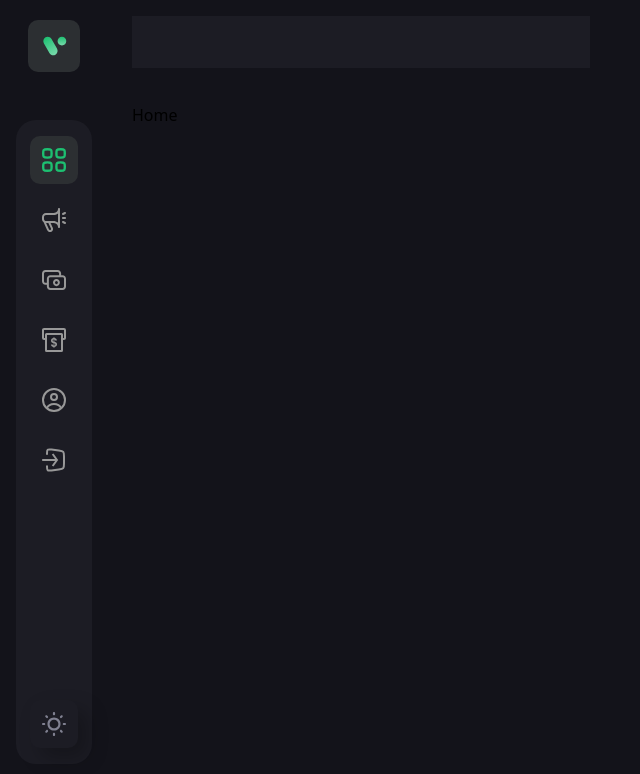
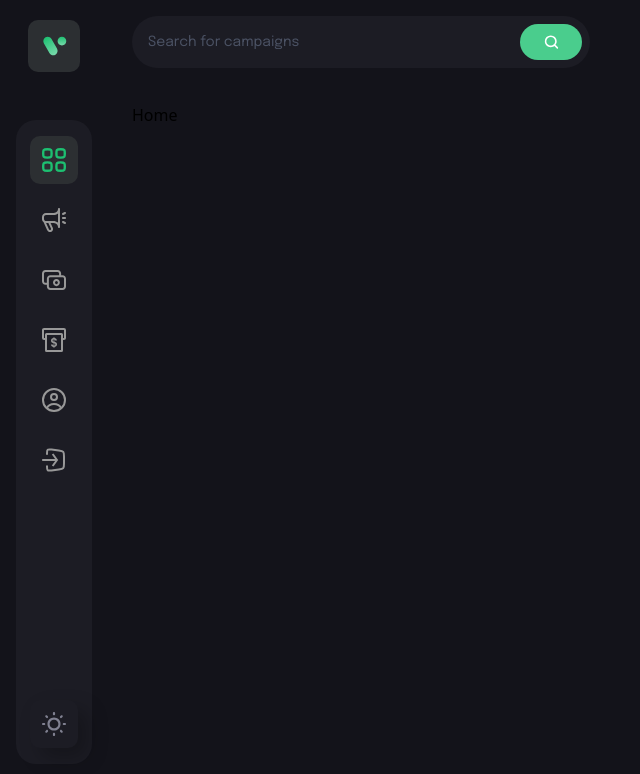
Before and after one commit to vcristian1/SmartCampaigns, a React (Vite) app in the folder client/: page / in a window 1280 px wide. Shown: the top 774 px of the page, without its empty margins (0-640 px from the left). Built offline with nearby package versions, Linux system fonts and the light colour scheme; what @thirdweb-dev/react would draw is missing.

Commit message:
added additional container for the green search button in navbar

```diff
--- a/client/src/components/Navbar.jsx
+++ b/client/src/components/Navbar.jsx
@@ -11,8 +11,11 @@ const Navbar = () => {
 
   return (
     <div className='flex md:flex-row flex-col-reverse justify-between mb-[35px] gap-6'>
-      <div className='lg:flex-1 flex-row max-w-[458px] py-2 pl-4 pr-2 h-[52px] bg-[#1c1c24]'>
-
+      <div className="lg:flex-1 flex flex-row max-w-[458px] py-2 pl-4 pr-2 h-[52px] bg-[#1c1c24] rounded-[100px]">
+        <input type="text" placeholder="Search for campaigns" className="flex w-full font-epilogue font-normal text-[14px] placeholder:text-[#4b5264] text-white bg-transparent outline-none" />
+        <div className="w-[72px] h-full rounded-[20px] bg-[#4acd8d] flex justify-center items-center cursor-pointer">
+          <img src={search} alt="search" className="w-[15px] h-[15px] object-contain"/>
+        </div>
       </div>
     </div>
   )
```
